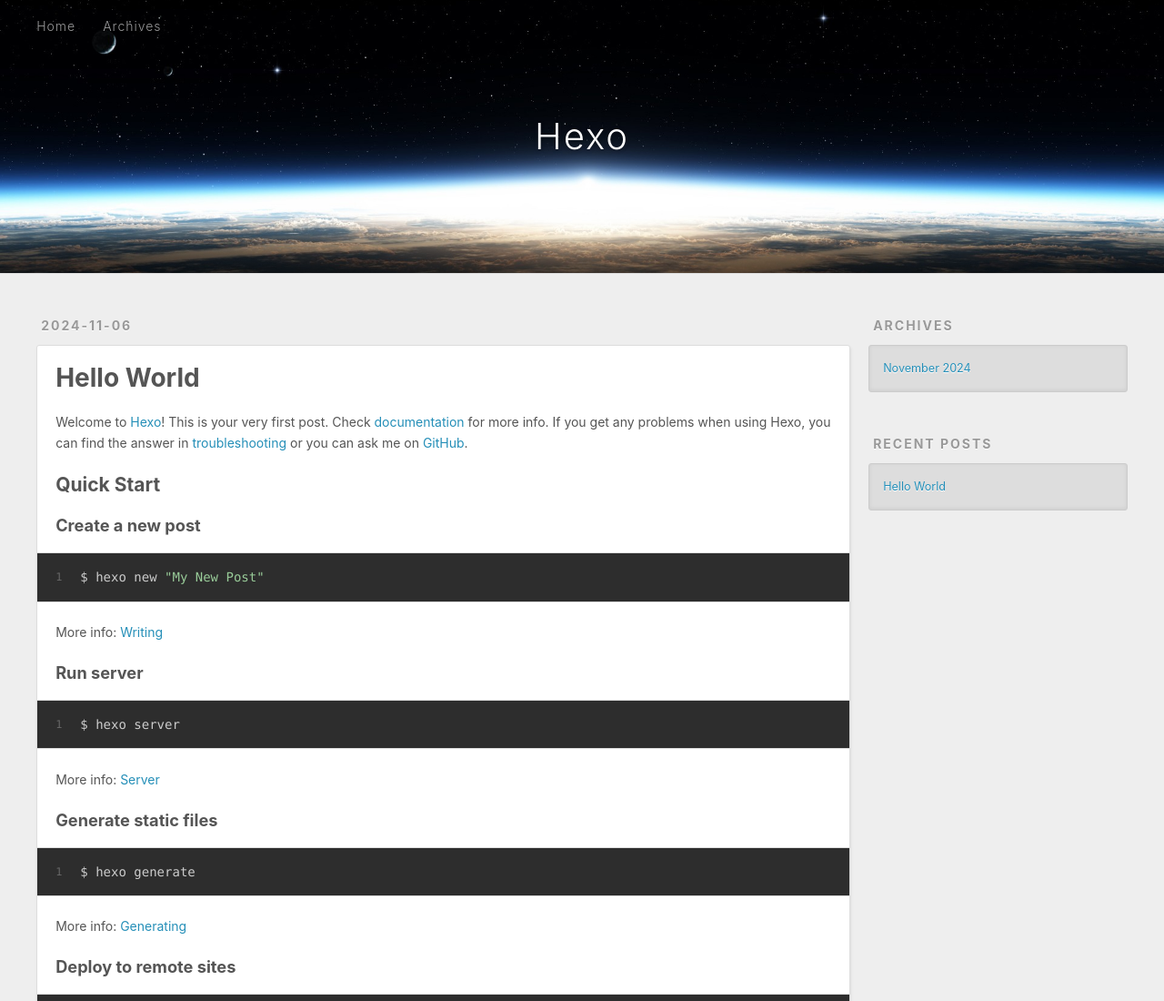
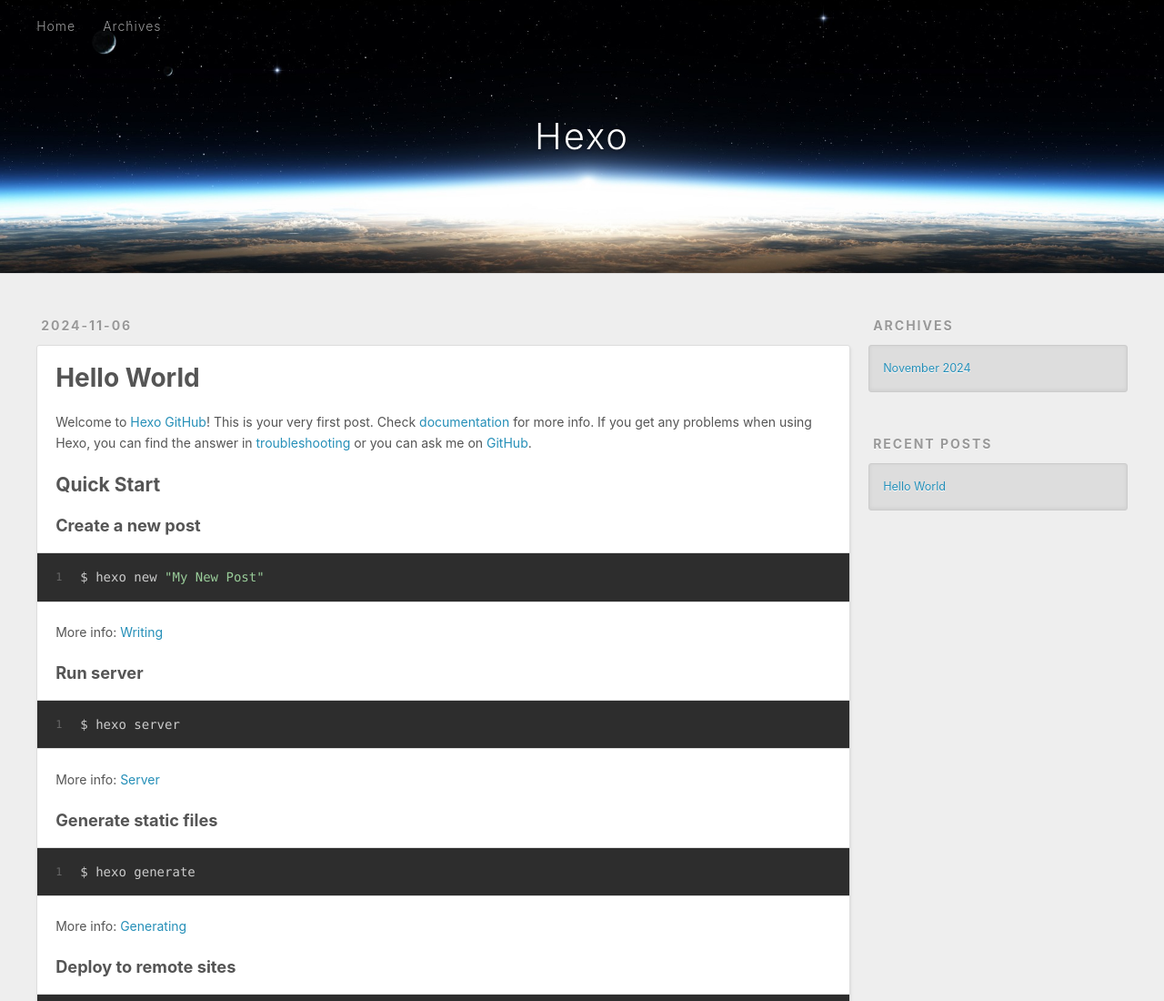
Before and after one commit to jyuhou-wong/test, a plain HTML site: page 2024/11/06/hello-world/index.html in a window 1280 px wide. Shown: the top 1100 px of the page at 91% size. Drawn offline with Linux system fonts and the light colour scheme.

Commit message:
Deploy by https://github.com/jyuhou-wong/vscode-hexo-github

```diff
--- a/2024/11/06/hello-world/index.html
+++ b/2024/11/06/hello-world/index.html
@@ -93,7 +93,7 @@
 
     <div class="e-content article-entry" itemprop="articleBody">
 
-        <p>Welcome to <a target="_blank" rel="noopener" href="https://hexo.io/">Hexo</a>! This is your very first post. Check <a target="_blank" rel="noopener" href="https://hexo.io/docs/">documentation</a> for more info. If you get any problems when using Hexo, you can find the answer in <a target="_blank" rel="noopener" href="https://hexo.io/docs/troubleshooting.html">troubleshooting</a> or you can ask me on <a target="_blank" rel="noopener" href="https://github.com/hexojs/hexo/issues">GitHub</a>.</p>
+        <p>Welcome to <a target="_blank" rel="noopener" href="https://github.com/jyuhou-wong/vscode-hexo-github">Hexo GitHub</a>! This is your very first post. Check <a target="_blank" rel="noopener" href="https://hexo.io/docs/">documentation</a> for more info. If you get any problems when using Hexo, you can find the answer in <a target="_blank" rel="noopener" href="https://hexo.io/docs/troubleshooting.html">troubleshooting</a> or you can ask me on <a target="_blank" rel="noopener" href="https://github.com/hexojs/hexo/issues">GitHub</a>.</p>
 <h2 id="Quick-Start"><a href="#Quick-Start" class="headerlink" title="Quick Start"></a>Quick Start</h2><h3 id="Create-a-new-post"><a href="#Create-a-new-post" class="headerlink" title="Create a new post"></a>Create a new post</h3><figure class="highlight bash"><table><tr><td class="gutter"><pre><span class="line">1</span><br></pre></td><td class="code"><pre><span class="line">$ hexo new <span class="string">&quot;My New Post&quot;</span></span><br></pre></td></tr></table></figure>
 
 <p>More info: <a target="_blank" rel="noopener" href="https://hexo.io/docs/writing.html">Writing</a></p>
```
Also changed, not shown: index.html (+1 -1 lines).
